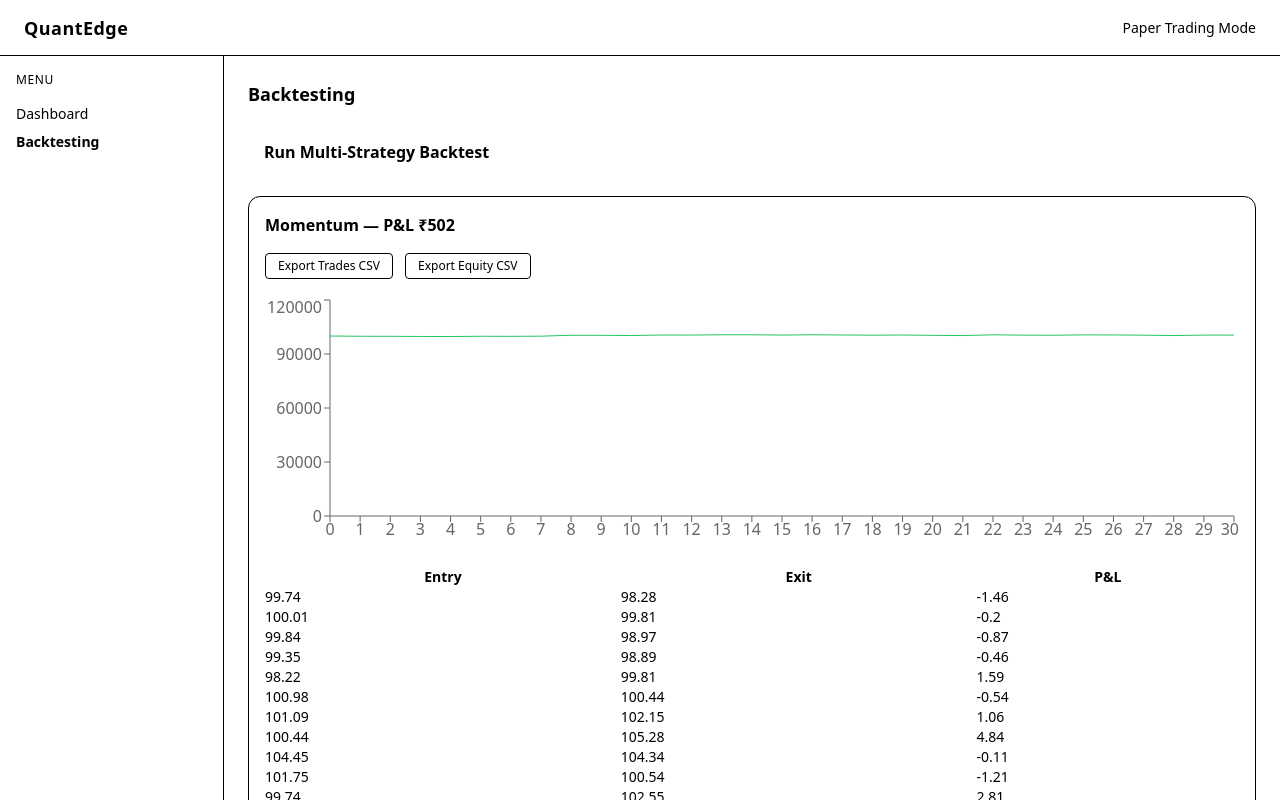
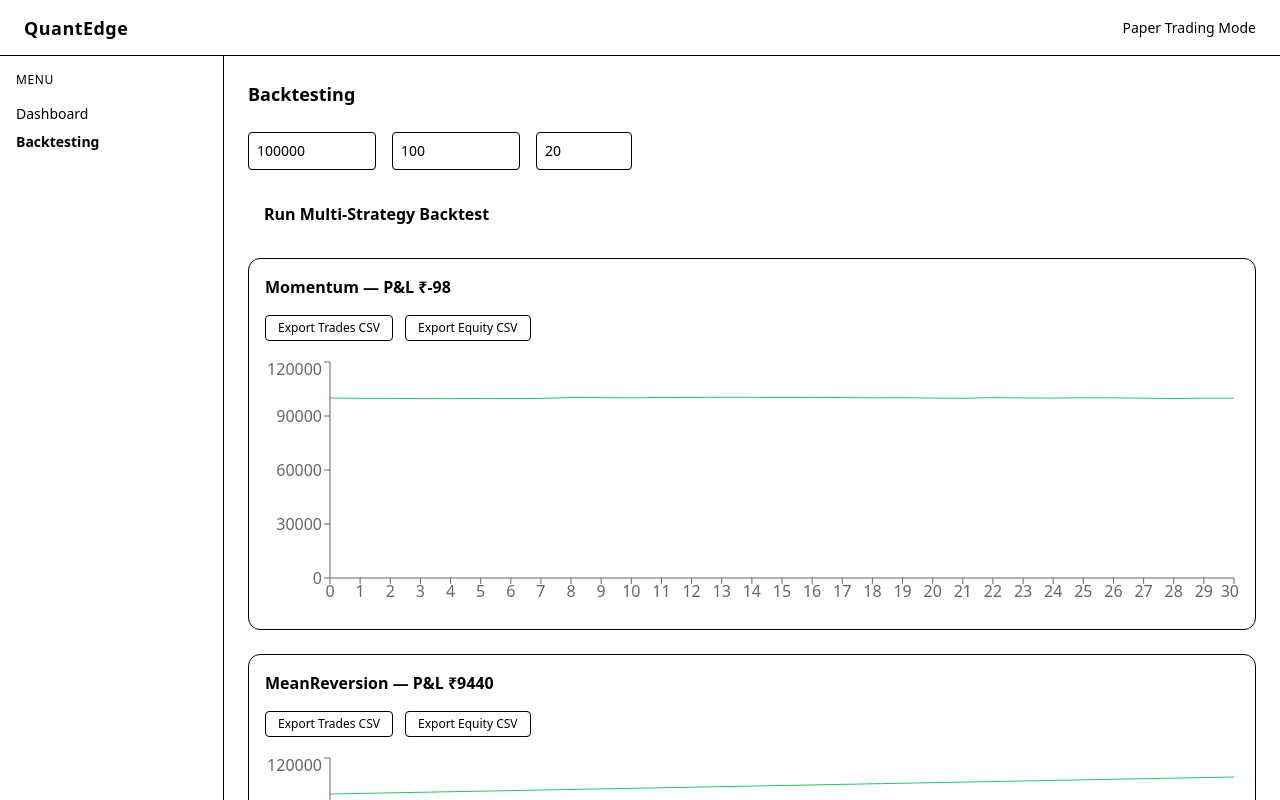
Before and after one commit to avi9prasad/QuantEdge, a React (Vite) app: page /backtesting in a window 1280 px wide. Both pictures are taken after a click on the button "Run Multi-Strategy Backtest". Built offline with nearby package versions, Linux system fonts and the light colour scheme; the HTML template or start-up script is replaced by a standard one.

Commit message:
updated on some backtesting engine that include functional improvement

```diff
--- a/src/screen/pages/Backtesting.tsx
+++ b/src/screen/pages/Backtesting.tsx
@@ -32,7 +32,6 @@ function exportCSV(rows: Record<string, any>[], filename: string) {
   a.href = url;
   a.download = filename;
   a.click();
-
   URL.revokeObjectURL(url);
 }
 
@@ -106,10 +105,14 @@ function meanReversionStrategy(data: Candle[]): Trade[] {
 }
 
 /* =======================
-   BACKTEST ENGINE
+   BACKTEST ENGINE (PARAMETERIZED)
 ======================= */
 
-function runMultiStrategyBacktest(): Record<string, StrategyResult> {
+function runMultiStrategyBacktest(
+  capital: number,
+  lotSize: number,
+  fee: number
+): Record<string, StrategyResult> {
   const data = generateMarketData();
 
   const strategies = {
@@ -120,19 +123,19 @@ function runMultiStrategyBacktest(): Record<string, StrategyResult> {
   const results: Record<string, StrategyResult> = {};
 
   Object.entries(strategies).forEach(([name, fn]) => {
-    let equity = 100000;
+    let equity = capital;
     const trades = fn(data);
     const curve = [equity];
 
     trades.forEach((t) => {
-      equity += t.pnl * 100;
+      equity += t.pnl * lotSize - fee;
       curve.push(Number(equity.toFixed(2)));
     });
 
     results[name] = {
       trades,
       equityCurve: curve,
-      totalPnL: Number((equity - 100000).toFixed(2)),
+      totalPnL: Number((equity - capital).toFixed(2)),
     };
   });
 
@@ -144,6 +147,11 @@ function runMultiStrategyBacktest(): Record<string, StrategyResult> {
 ======================= */
 
 export default function Backtesting() {
+  // ✅ STATE MUST BE INSIDE COMPONENT
+  const [capital, setCapital] = useState(100000);
+  const [lotSize, setLotSize] = useState(100);
+  const [fee, setFee] = useState(20);
+
   const [results, setResults] =
     useState<Record<string, StrategyResult> | null>(null);
 
@@ -153,8 +161,35 @@ export default function Backtesting() {
         Backtesting
       </h1>
 
+      {/* PARAMETERS */}
+      <div className="flex gap-4 text-sm">
+        <input
+          type="number"
+          value={capital}
+          onChange={(e) => setCapital(+e.target.value)}
+          className="bg-panel border p-2 rounded w-32"
+          placeholder="Capital"
+        />
+        <input
+          type="number"
+          value={lotSize}
+          onChange={(e) => setLotSize(+e.target.value)}
+          className="bg-panel border p-2 rounded w-32"
+          placeholder="Lot Size"
+        />
+        <input
+          type="number"
+          value={fee}
+          onChange={(e) => setFee(+e.target.value)}
+          className="bg-panel border p-2 rounded w-24"
+          placeholder="Fee"
+        />
+      </div>
+
       <button
-        onClick={() => setResults(runMultiStrategyBacktest())}
+        onClick={() =>
+          setResults(runMultiStrategyBacktest(capital, lotSize, fee))
+        }
         className="bg-primary text-black px-4 py-2 rounded font-semibold"
       >
         Run Multi-Strategy Backtest
@@ -170,7 +205,7 @@ export default function Backtesting() {
               {strategy} — P&L ₹{result.totalPnL}
             </h2>
 
-            {/* CSV EXPORT BUTTONS */}
+            {/* CSV BUTTONS */}
             <div className="flex gap-3">
               <button
                 onClick={() =>
@@ -184,7 +219,7 @@ export default function Backtesting() {
                     `${strategy}-trades.csv`
                   )
                 }
-                className="text-xs px-3 py-1 rounded bg-panel border border-panelBorder"
+                className="text-xs px-3 py-1 rounded bg-panel border"
               >
                 Export Trades CSV
               </button>
@@ -199,14 +234,13 @@ export default function Backtesting() {
                     `${strategy}-equity.csv`
                   )
                 }
-                className="text-xs px-3 py-1 rounded bg-panel border border-panelBorder"
+                className="text-xs px-3 py-1 rounded bg-panel border"
               >
                 Export Equity CSV
               </button>
             </div>
 
-            {/* Equity Curve */}
-            {result.equityCurve.length > 1 && (
+            {/* EQUITY CURVE */}
             <div className="h-64">
               <ResponsiveContainer width="100%" height="100%">
                 <LineChart
@@ -218,45 +252,10 @@ export default function Backtesting() {
                   <XAxis dataKey="step" />
                   <YAxis />
                   <Tooltip />
-                    <Line
-                      dataKey="equity"
-                      stroke="#22c55e"
-                      dot={false}
-                    />
+                  <Line dataKey="equity" stroke="#22c55e" dot={false} />
                 </LineChart>
               </ResponsiveContainer>
             </div>
-            )}
-
-            {/* Trade Table */}
-            {result.trades.length > 0 && (
-              <table className="w-full text-sm">
-                <thead className="text-textMuted">
-                  <tr>
-                    <th>Entry</th>
-                    <th>Exit</th>
-                    <th>P&L</th>
-                  </tr>
-                </thead>
-                <tbody>
-                  {result.trades.map((t, i) => (
-                    <tr key={`${strategy}-trade-${i}`}>
-                      <td>{t.entryPrice}</td>
-                      <td>{t.exitPrice}</td>
-                      <td
-                        className={
-                          t.pnl >= 0
-                            ? "text-primary"
-                            : "text-danger"
-                        }
-                      >
-                        {t.pnl}
-                      </td>
-                    </tr>
-                  ))}
-                </tbody>
-              </table>
-            )}
           </div>
         ))}
     </div>
```
Lines whose indentation alone changed are shown as unchanged.
